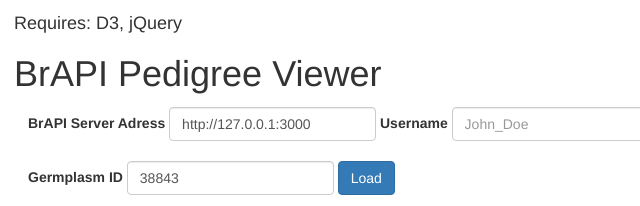
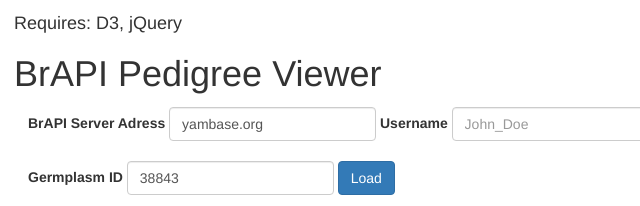
Before and after one commit to solgenomics/BrAPI-Pedigree-Viewer, a plain HTML site: page index.html in a window 1280 px wide. Shown: the top 206 px of the page, 0-640 px from the left. Drawn offline with nearby package versions, Linux system fonts and the light colour scheme.

Commit message:
Update index.html

```diff
--- a/index.html
+++ b/index.html
@@ -13,7 +13,7 @@
             <form id="brapi-form" action="#"  class="form-inline" style="margin:1em;">
                 <div class="form-group">
                     <label for="brapi-server">BrAPI Server Adress</label>
-                    <input type="text" class="form-control" id="brapi-server" name="server" value="http://127.0.0.1:3000">
+                    <input type="text" class="form-control" id="brapi-server" name="server" value="yambase.org">
                 </div>
                 <div class="form-group">
                     <label for="brapi-username">Username</label>
```
